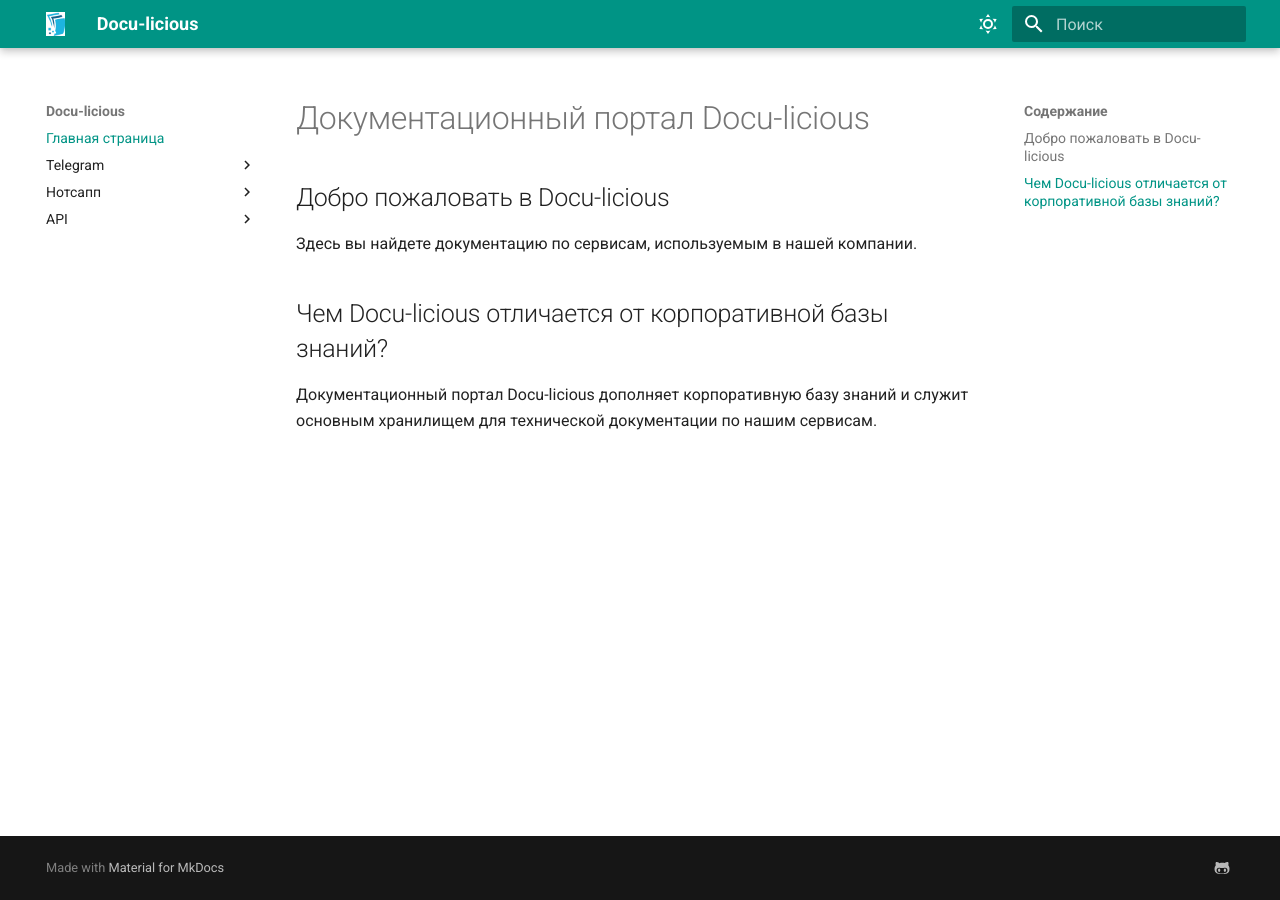
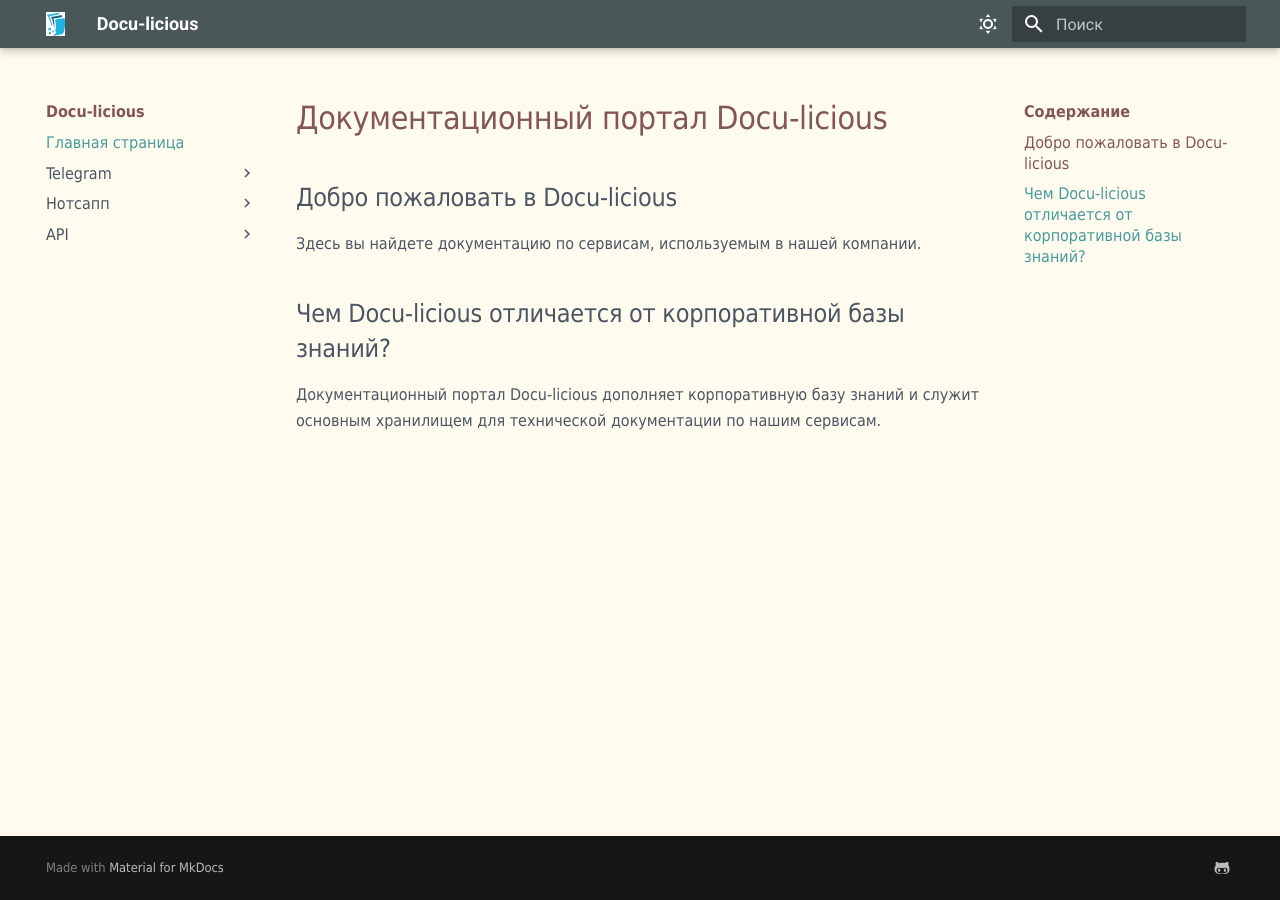
Before and after one commit to malkinatasha/docu-licious, an MkDocs documentation site: the page built from docs/index.md, in a window 1280 px wide. Built offline with MkDocs 1.6.1 and Material for MkDocs 9.7.7, drawn with Linux system fonts in a browser that asks for light colours.

Commit message:
Updated styles

```diff
--- /dev/null
+++ b/docs/stylesheets/extra.css
@@ -0,0 +1,40 @@
+/* Настройки светлой схемы */
+
+[data-md-color-scheme="default"] {
+  --md-primary-fg-color: #4A5759; /*Основной цвет*/
+  --md-accent-fg-color: #A26769; /*Акцентный цвет*/
+  --md-typeset-a-color:#489a9c; /*Цвет ссылок*/
+  --md-default-bg-color: #fffcef; /*Фоновый цвет*/
+  --md-default-fg-color: #353535; /*Основной цвет текста (абзацы, списки, подзаголовки, nav и toc)*/
+  --md-code-bg-color: #dbb6b7; /*Цвет фона блока кода*/
+  --md-code-fg-color: #5c5b5b; /*Цвет текста в блоке кода*/
+  --md-default-fg-color--light: #835556; /*Цвет h1 и заголовков блоков toc и nav*/
+}
+
+/* Настройки тёмной схемы */
+
+[data-md-color-scheme="slate"] {
+ --md-primary-fg-color: #4A5759; /*Основной цвет*/
+  --md-accent-fg-color: #c98082; /*Акцентный цвет*/
+  --md-typeset-a-color:#3fd0d5; /*Цвет ссылок*/
+  --md-default-bg-color: #2A2A40; /*Фоновый цвет*/
+  --md-default-fg-color: #fffcef; /*Основной цвет текста (абзацы, списки, подзаголовки, nav и toc)*/
+  --md-code-bg-color: #dbb6b7; /*Цвет фона блока кода*/
+  --md-code-fg-color: #5c5b5b; /*Цвет текста в блоке кода*/
+  --md-default-fg-color--light: #835556; /*Цвет h1 и заголовков блоков toc и nav*/
+}
+
+/*Параметры текста статей*/
+.md-typeset {
+    font-family: 'Tahoma', 'arial';
+    font-weight: 200;
+    font-size: 16px;
+    color: #4b5563;
+}
+/*Параметры текста nav и toc*/
+.md-nav {
+    font-family: 'Tahoma', 'arial';
+    font-weight: 200;
+    font-size: 16px;
+    color: #4b5563;
+}
--- a/mkdocs.yml
+++ b/mkdocs.yml
@@ -64,3 +64,6 @@
   - redoc-tag
   - plantuml:
       puml_url: https://www.plantuml.com/plantuml/
+
+extra_css:
+  - stylesheets/extra.css
```
